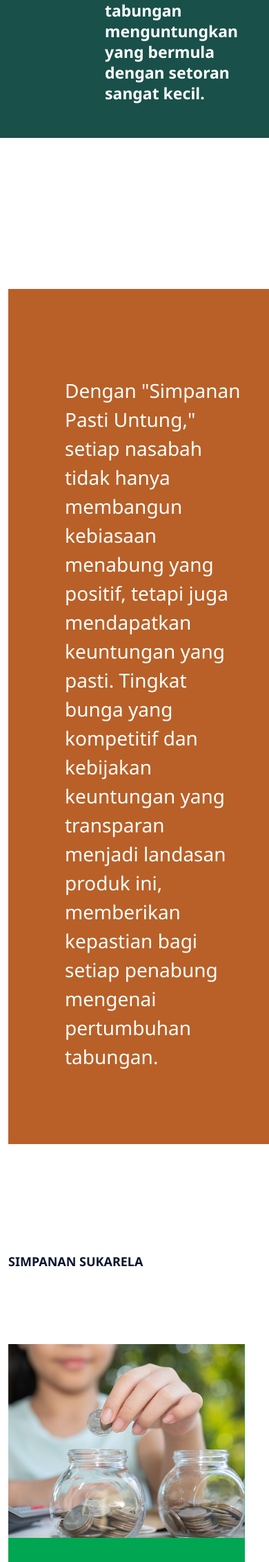
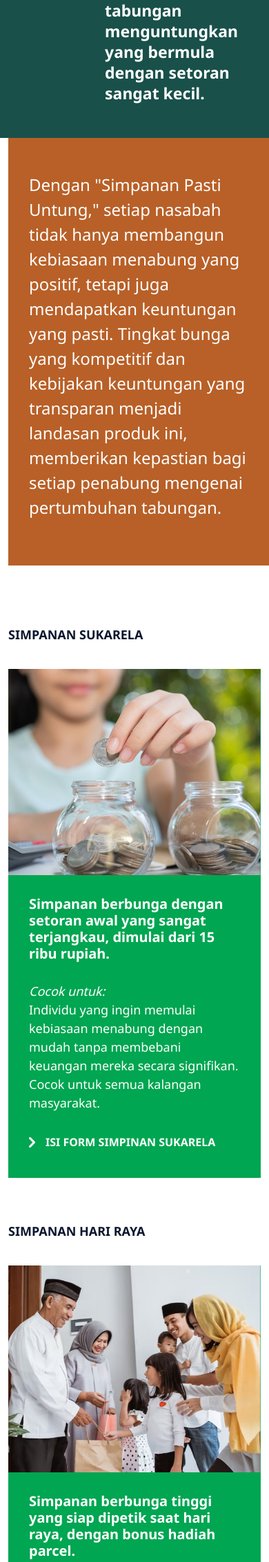
Before and after one commit to ilhamsyah09/dana-jaya-sentosa, a PHP site: page /simpanan.php in a window 390 px wide. Shown: the part 697-2962 px from the top of the page at 69% size. Run offline with PHP 8.4, Linux system fonts and the light colour scheme; some libraries are stand-ins or nearby versions.

Commit message:
fix tatblet

```diff
--- a/assets/css/about.css
+++ b/assets/css/about.css
@@ -257,6 +257,22 @@
     section.inside_section_2 .inside_content_right .img-section-2 {
         width: 270px;
     }
+
+
+    section.inside_section_3 .inside-content .right-content .visi p {
+        font-size: 22px !important;
+    }
+    section.inside_section_3 .inside-content .right-content .misi ul li {
+        font-size: 18px;
+    }
+    section.inside_section_3 .inside-content .right-content {
+        padding: 50px 70px;
+    }
+
+
+    section.inside_section_4 .inside-content .list-kultur.right-content {
+        justify-content: center;
+    }
 }
 
 @media (max-width: 991px) {
@@ -265,6 +281,7 @@
     }
     section.inside_section_2 .left-title {
         padding-bottom: 39px;
+        padding-top: 86px;
     }
     section.inside_section_2 .inside_content_right .img-section-2 {
         position: static;
@@ -296,10 +313,13 @@
     }
 
 
+    section.inside_section_3.pg_about {
+        padding-top: 0;
+    }
     section.inside_section_3 .inside-content {
         flex-wrap: wrap;
     }
-    section.inside_section_3 .inside-content .left-title {
+    section.inside_section_3.pg_about .inside-content .left-title {
         flex-basis: 200px !important;
         padding-bottom: 39px;
     }
@@ -311,13 +331,19 @@
         font-size: 22px;
     }
     section.inside_section_3 .inside-content .right-content .misi ul li {
-        font-size: 18px;
+        font-size: 17px;
     }
     section.inside_section_3 .inside-content .right-content {
         padding: 30px 20px;
     }
+    section.inside_section_3 .outer-content {
+        padding-right: 0;
+    }
 
 
+    section.inside_section_4.pg_about.bg-gray {
+        padding-top: 0;
+    }
     section.inside_section_4 .inside-content {
         flex-wrap: wrap;
     }
@@ -339,5 +365,6 @@
     }
     section.inside_section_4 .outer-content {
         padding-bottom: 17px;
+        padding-right: 0;
     }
 }
--- a/assets/css/contact.css
+++ b/assets/css/contact.css
@@ -162,5 +162,12 @@
     }
     section.inside_section_2 table tbody tr td:first-of-type {
         color: white;
+        padding-left: 0;
+    }
+    section.home6.contact-us .outer-content .inside-content .wrapper_icon_sosmed a.nav-link {
+        width: 80px;
+    }
+    section#contact {
+        padding-bottom: 84px;
     }
 }
--- a/assets/css/inside_page.css
+++ b/assets/css/inside_page.css
@@ -361,7 +361,7 @@
         top: 27%;
     }
     section.inside_section_1.pg_about .img-hero {
-        top: 21%;
+        top: 26%;
     }
     section.inside_section_1.pg_contact .img-hero {
         top: 30%;
@@ -375,11 +375,57 @@
     section.inside_section_1 .inside-content .right-caption .name p span {
         font-size: 17px;
     }
+
 }
 
-@media (max-width: 912px) {
+@media (max-width: 991px) {
     section.inside_section_1 .img-hero {
         width: 440px;
+    }
+
+
+    section.inside_section_2 .inside_content_right.bg-dark-orange {
+        padding: 50px 18px 50px 30px;
+    }
+    section.inside_section_2 .inside_content_right.bg-dark-orange .box-caption p {
+        font-size: 24px;
+    }
+
+
+    section.inside_section_3 .outer-content.list_card_description {
+        padding-right: 0;
+    }
+    section.inside_section_3 .inside-content.item {
+        /* flex-wrap: wrap; */
+        flex-direction: column;
+        gap: 0;
+    }
+    section.inside_section_3.pg_simpanan .inside-content .left-title {
+        flex: none;
+    }
+    section.inside_section_3 .inside-content .left-title {
+        padding-bottom: 0;
+        flex-basis: 60px;
+    }
+    section.inside_section_3 .box-caption {
+        padding: 30px 30px 40px 30px !important;
+    }
+    section.inside_section_3.pg_dana_mudah,
+    section.inside_section_3.pg_simpanan {
+        padding-top: 90px;
+    }
+    section.inside_section_3 .outer-content.list_card_description {
+        padding-bottom: 17px;
+    }
+    section.inside_section_3 .box-caption p {
+        font-size: 18px;
+    }
+    section.inside_section_3 .box-caption a.nav-link {
+        font-size: 16px;
+    }
+    section.inside_section_2.pg_dana_mudah .left-title,
+    section.inside_section_2.pg_simpanan .left-title {
+        padding: 0;
     }
 }
 
@@ -397,11 +443,14 @@
         top: 25%;
     }
     section.inside_section_1.pg_about .img-hero {
-        top: 18%;
+        top: 22%;
     }
     section.inside_section_1.pg_contact .img-hero {
         top: 29%;
     }
+
+
+
 }
 
 @media (max-width: 767px) {
```
